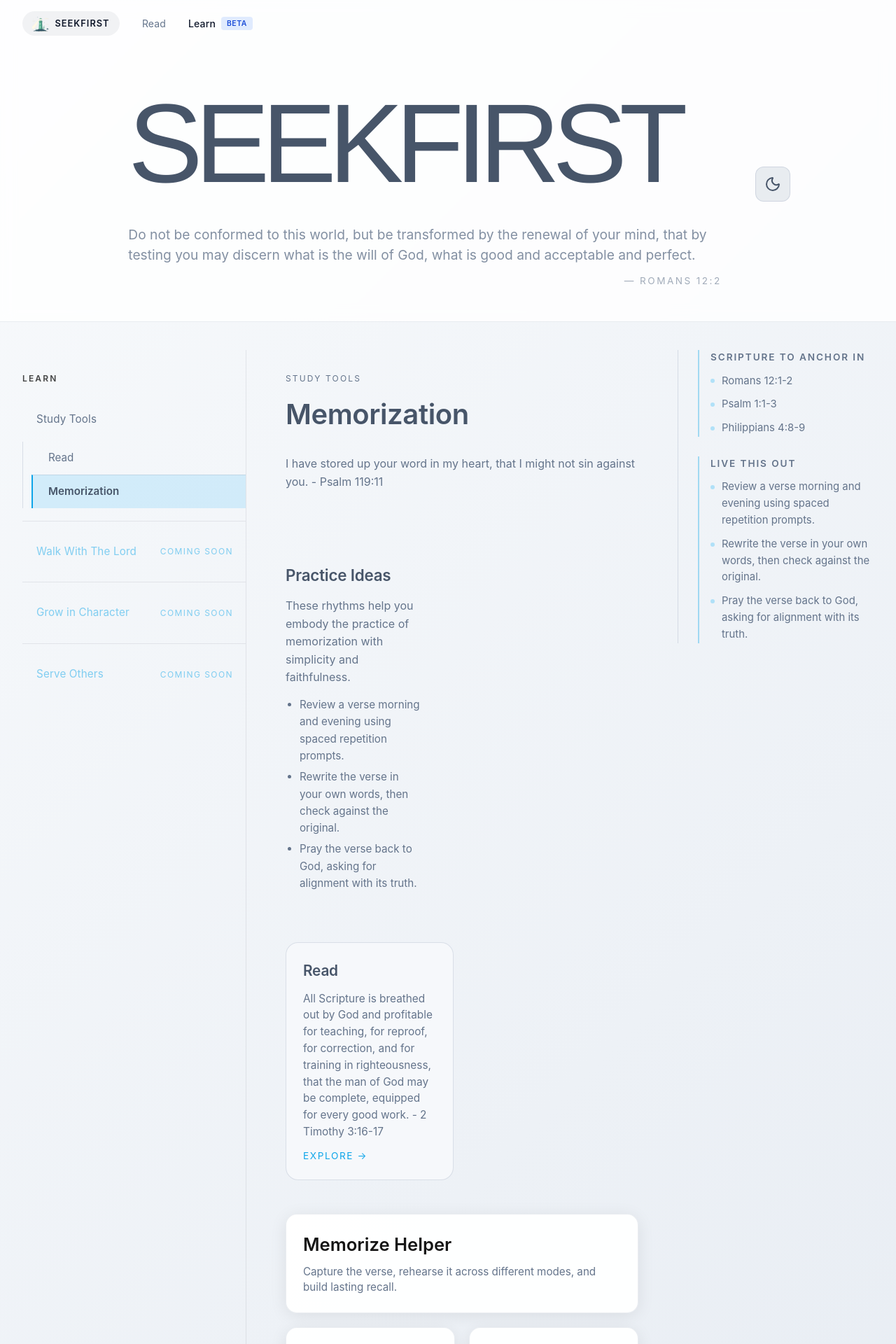
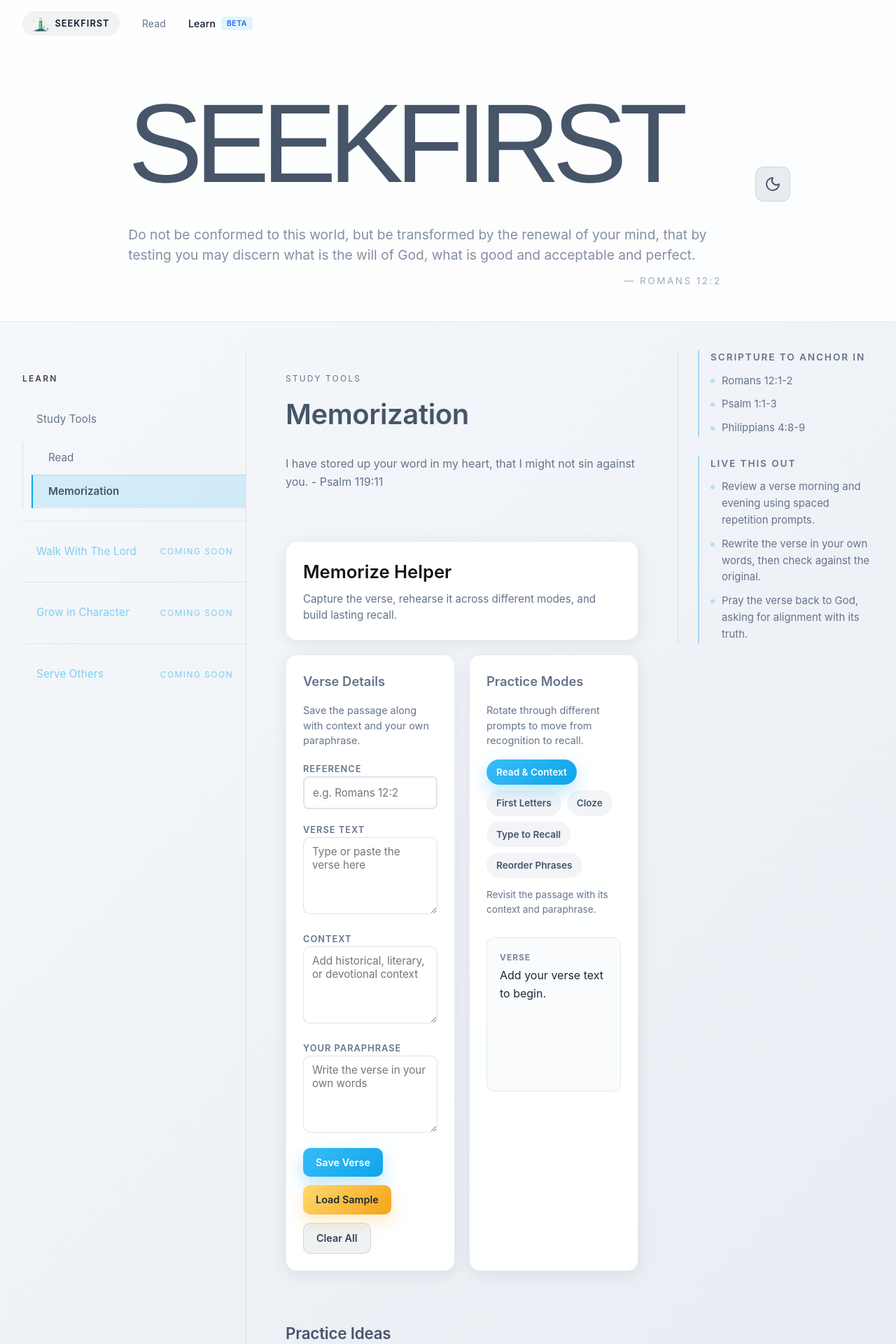
Before and after one commit to fsrodriguezm/seekfirst-bible, a Next.js app: page /learn/renew/memorization in a window 1280 px wide. Shown: the top 1920 px of the page at 70% size. Built offline with nearby package versions, Linux system fonts and the light colour scheme.

Commit message:
fix format

```diff
--- a/pages/learn/renew/[practice].tsx
+++ b/pages/learn/renew/[practice].tsx
@@ -154,8 +154,13 @@
               <h1>{practice.title}</h1>
               <p>{practice.summary}</p>
             </header>
-            <div className={styles.renewLayout}>
-              <div className={styles.renewSectionContent}>
+
+            {practice.id === 'memorization' && (
+              <div className={styles.memorizeHelperGrid}>
+                <MemorizeHelper />
+              </div>
+            )}
+
             <article className={styles.renewSubsection}>
               <h3>Practice Ideas</h3>
               <p>
@@ -180,13 +185,6 @@
             </section>
           </div>
 
-          {practice.id === 'memorization' && (
-            <div className={styles.memorizeHelperGrid}>
-              <MemorizeHelper />
-            </div>
-          )}
-            </div>
-          </div>
           <aside className={styles.learnRightRail}>
             <div className={styles.rightSection}>
               <h4>Scripture to Anchor In</h4>
--- a/src/App.css
+++ b/src/App.css
@@ -179,8 +179,8 @@
 .nav-badge {
   padding: 0.125rem 0.5rem;
   border-radius: 4px;
-  background: rgba(59, 130, 246, 0.15);
-  color: #1d4ed8;
+  background: var(--sf-accent-soft);
+  color: var(--sf-accent-deep);
   font-size: 0.65rem;
   font-weight: 600;
   letter-spacing: 0.05em;
@@ -188,8 +188,8 @@
 }
 
 .dark-theme .nav-badge {
-  background: rgba(59, 130, 246, 0.25);
-  color: #60a5fa;
+  background: var(--sf-accent-soft-alt);
+  color: var(--sf-accent-muted);
 }
 
 /* Header content */
--- a/src/components/learn/MemorizeHelper.module.css
+++ b/src/components/learn/MemorizeHelper.module.css
@@ -23,12 +23,12 @@
   margin: 0;
   font-size: 1.15rem;
   font-weight: 600;
-  color: #0f172a;
+  color: var(--sf-text-secondary);
 }
 
 .subtext {
   margin: 0;
-  color: #64748b;
+  color: var(--sf-text-secondary);
   font-size: 0.9rem;
   line-height: 1.5;
 }
@@ -38,7 +38,7 @@
   font-weight: 600;
   text-transform: uppercase;
   letter-spacing: 0.08em;
-  color: rgba(15, 23, 42, 0.66);
+  color: var(--sf-text-secondary);
 }
 
 .fieldInput,
@@ -249,16 +249,26 @@
   color: rgba(15, 23, 42, 0.7);
 }
 
-.dark .sectionTitle,
-.dark .subtext,
-.dark label,
-.dark .metaItem,
-.dark .metaItem strong {
-  color: inherit;
+.dark .sectionTitle {
+  color: var(--sf-text-primary);
 }
 
 .dark .subtext {
-  color: rgba(226, 232, 240, 0.75);
+  color: var(--sf-text-secondary);
+}
+
+.dark .fieldLabel {
+  color: var(--sf-text-secondary);
+}
+
+.dark .metaItem {
+  background: rgba(30, 41, 59, 0.65);
+  border-color: rgba(71, 85, 105, 0.4);
+  color: #e2e8f0;
+}
+
+.dark .metaItem strong {
+  color: rgba(226, 232, 240, 0.85);
 }
 
 .dark .fieldInput,
@@ -267,12 +277,6 @@
   background: rgba(15, 23, 42, 0.65);
   border-color: rgba(71, 85, 105, 0.5);
   color: #f1f5f9;
-}
-
-.dark .metaItem {
-  background: rgba(30, 41, 59, 0.65);
-  border-color: rgba(71, 85, 105, 0.4);
-  color: #e2e8f0;
 }
 
 .dark .outputPanel {
@@ -291,10 +295,6 @@
   background: rgba(15, 23, 42, 0.45);
   color: #e2e8f0;
   border-color: rgba(71, 85, 105, 0.45);
-}
-
-.dark .sectionTitle {
-  color: #f8fafc;
 }
 
 .dark .accuracyRow {
```
Lines whose indentation alone changed are shown as unchanged.
